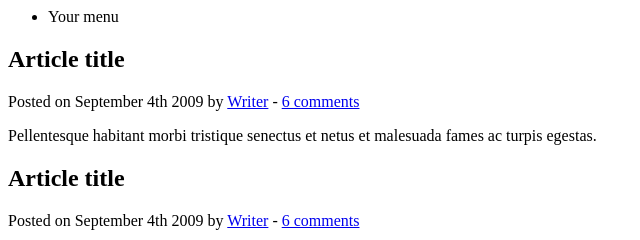
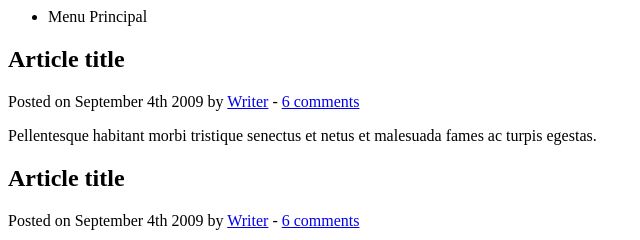
Before and after one commit to franperezz99/demo-repo2, a plain HTML site: page index.html in a window 1280 px wide. Shown: the top 240 px of the page, 0-640 px from the left. Drawn offline with Linux system fonts and the light colour scheme.

Commit message:
Titulo modificado

```diff
--- a/index.html
+++ b/index.html
@@ -2,7 +2,7 @@
 
 <head>
 	<meta http-equiv="Content-Type" content="text/html; charset=UTF-8" />
-	<title>Your Website</title>
+	<title>Web de entorno</title>
 </head>
 
 <body>
@@ -10,7 +10,7 @@
 	<header>
 		<nav>
 			<ul>
-				<li>Your menu</li>
+				<li>Menu Principal</li>
 			</ul>
 		</nav>
 	</header>
```
Also changed, not shown: js/validacion.js (added), principal.html (added).
